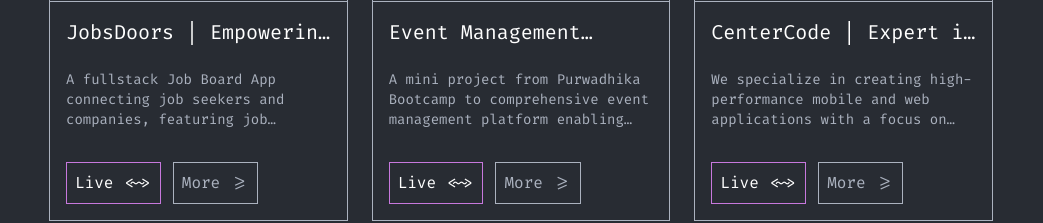
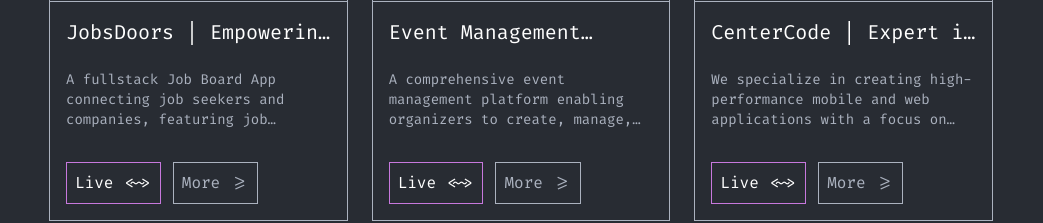
Before and after one commit to ikhsanfrcn/nextjs-portfolio, a Next.js app: page /projects in a window 1280 px wide. Shown: the part 602-825 px from the top of the page, without its empty margins (119-1162 px from the left). Built offline with nearby package versions, Linux system fonts and the light colour scheme.

Commit message:
refactor: clean up project descriptions and update README

```diff
--- a/src/data/projectsData.ts
+++ b/src/data/projectsData.ts
@@ -23,7 +23,7 @@
     situation: "The goal was to build a Job Board App that connects job seekers with companies, offering features like job discovery, applications, and subscription-based premium services.",
     task: "Our team was responsible for fullstack development, including authentication, job and company management, application tracking, subscription system, and skill assessments.",
     action: "We used Next.js, TypeScript, and TailwindCSS for a responsive UI, while Express.js, Prisma, and PostgreSQL powered the backend with secure APIs, role-based access, and clean code practices.",
-    result: "The project delivered a fully functional Job Board App with multi-role support, modern UI/UX, and scalable backend solutions, receiving positive evaluations for feature completeness and clean implementation.",
+    result: "The project delivered a fully functional Job Board App with multi-role support, modern UI/UX, and scalable backend solutions, well-received for its feature completeness and clean implementation.",
     technologies: ["HTML", "Tailwind CSS", "React", "Next.js", "Express.js", "PostgreSQL", "Prisma ORM"],
     visuals: [
       "/jd1.png",
@@ -43,7 +43,7 @@
     slug: "event-mgmt-platform-concerthubs",
     title: "Event Management Platform (ConcertHubs)",
     caption: "React Tailwind CSS Next.js Node.js Express.js PostgreSQL Prisma",
-    description: "A mini project from Purwadhika Bootcamp to comprehensive event management platform enabling organizers to create, manage, and promote events while allowing attendees to browse, register, and review events with a seamless user experience.",
+    description: "A comprehensive event management platform enabling organizers to create, manage, and promote events while allowing attendees to browse, register, and review events with a seamless user experience.",
     situation: "The challenge was to build a robust MVP that simplifies event creation and ticketing for organizers, while providing a smooth browsing and registration experience for attendees.",
     task: "We were responsible for building a fully responsive web app including authentication, event discovery, ticketing system, review system, referral reward logic, and dashboards with data visualization.",
     action: "Utilized React and Next.js for the frontend, Tailwind CSS for styling, and Node.js with PostgreSQL for backend APIs. Integrated search with debounce, filtering, secure role-based pages, and custom logic for referrals and point expiration.",
```
Also changed, not shown: 1 other file (tests, documents, lock files or other folders).
